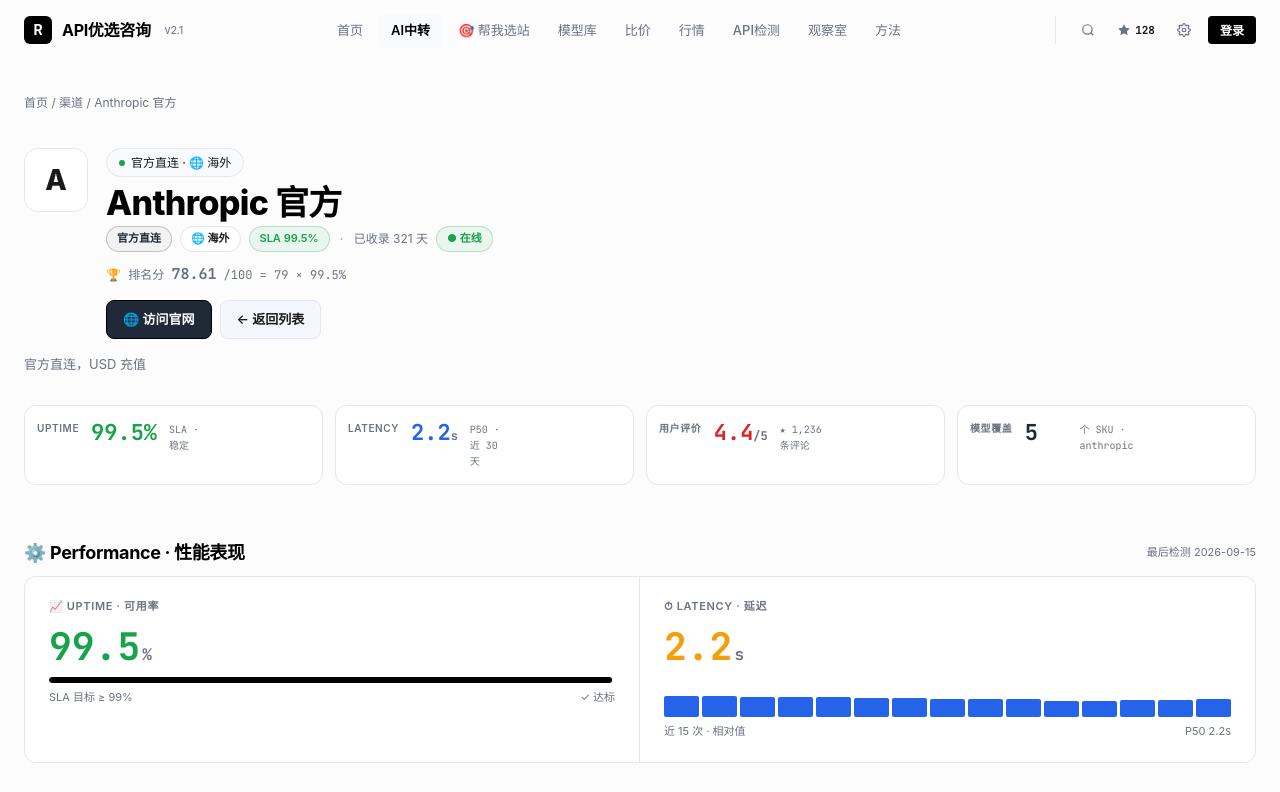
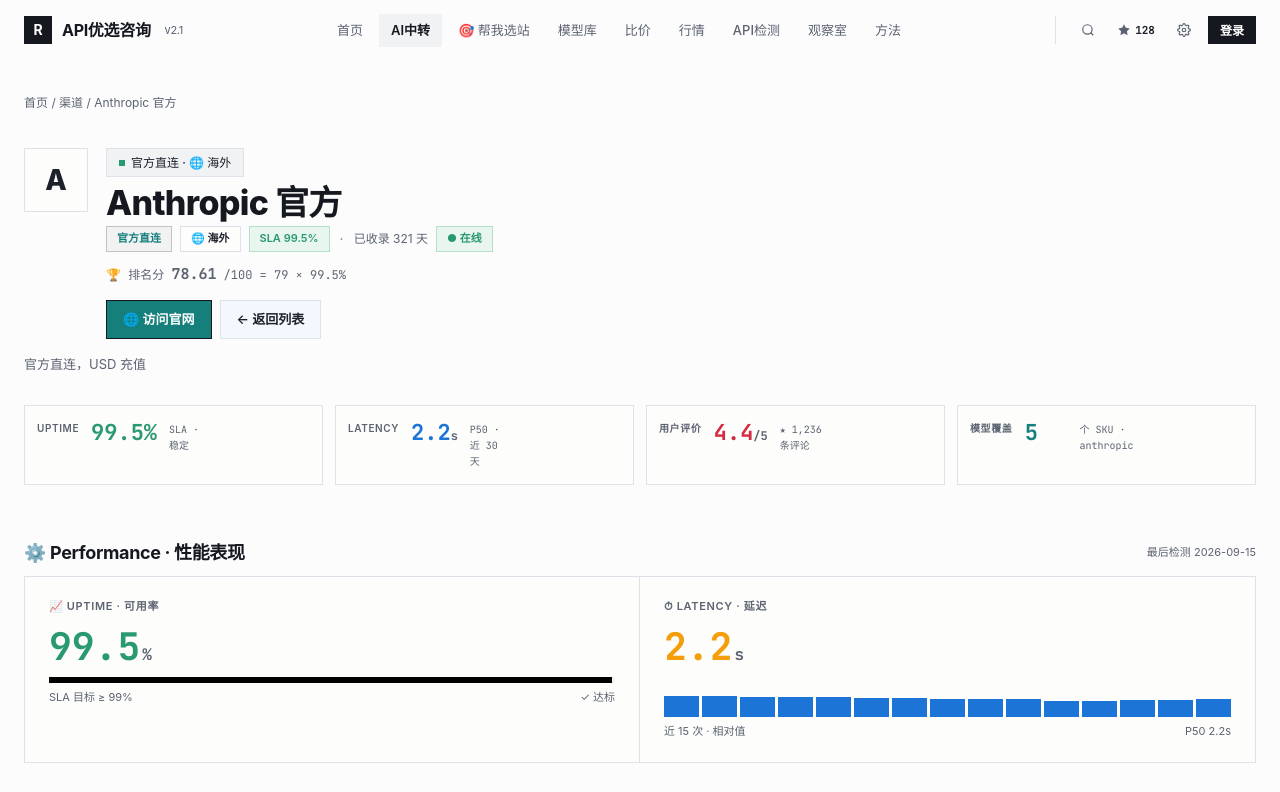
Before and after one commit to suiyue6562/api-radar-mvp, a plain HTML site: page 03_prototype/provider.html in a window 1280 px wide. Shown: the top 792 px of the page. Drawn offline with Linux system fonts and the light colour scheme.

Commit message:
theme: helpaio 配色全面落地 — 深青主题色替换黑底强调、修复站点类型 undefined 徽章、版本 i

```diff
--- a/03_prototype/app.js
+++ b/03_prototype/app.js
@@ -362,7 +362,7 @@ function computeSiteTier(p) {
   return 4;
 }
 const TIER_BADGE = {
-  1: '<span style="display:inline-block;font-size:9px;font-weight:700;padding:1px 6px;border-radius:3px;background:#000;color:#fff;margin-left:5px;vertical-align:1px;" title="质量综合分≥85 且评分≥4.5">精选</span>',
+  1: '<span style="display:inline-block;font-size:9px;font-weight:700;padding:1px 6px;border-radius:3px;background:var(--accent);color:#fff;margin-left:5px;vertical-align:1px;" title="质量综合分≥85 且评分≥4.5">精选</span>',
   2: '<span style="display:inline-block;font-size:9px;font-weight:700;padding:1px 6px;border-radius:3px;background:#fef3c7;color:#92400e;border:1px solid #f59e0b;margin-left:5px;vertical-align:1px;" title="调用量或口碑数领先">热门</span>',
   3: '<span style="display:inline-block;font-size:9px;font-weight:700;padding:1px 6px;border-radius:3px;background:#dcfce7;color:#166534;border:1px solid #16a34a;margin-left:5px;vertical-align:1px;" title="近 60 天新收录">NEW</span>',
 };
--- a/03_prototype/business.html
+++ b/03_prototype/business.html
@@ -14,7 +14,7 @@
 /* === 信息发布站 — okkmax 风格 === */
 .biz-hero { padding: 32px 0 12px; text-align: center; }
 .biz-hero h1 { font-size: 36px; margin-bottom: 6px; font-weight: 800; }
-.biz-hero .gradient-text { background: #000000; -webkit-background-clip: text; background-clip: text; -webkit-text-fill-color: transparent; }
+.biz-hero .gradient-text { background: var(--accent); -webkit-background-clip: text; background-clip: text; -webkit-text-fill-color: transparent; }
 .biz-hero p { color: var(--muted); max-width: 720px; margin: 0 auto 12px; font-size: 14px; }
 
 /* KPI 数字墙 */
@@ -213,8 +213,8 @@
 
 
 
-<script src="data.js?v=20260922h"></script>
-<script src="app.js?v=20260922h"></script>
+<script src="data.js?v=20260922i"></script>
+<script src="app.js?v=20260922i"></script>
 <script>
 function escapeHtml(s) { var d = document.createElement("div"); d.textContent = s || ""; return d.innerHTML; }
 if (typeof renderTopbar === "function") renderTopbar("business");
--- a/03_prototype/provider.html
+++ b/03_prototype/provider.html
@@ -174,14 +174,14 @@
 
 
 
-<script src="data.js?v=20260922h"></script>
-<script src="ads.js?v=20260922h"></script>
-<script src="app.js?v=20260922h"></script>
+<script src="data.js?v=20260922i"></script>
+<script src="ads.js?v=20260922i"></script>
+<script src="app.js?v=20260922i"></script>
 <script>
 function escapeHtml(s) { var d = document.createElement("div"); d.textContent = s || ""; return d.innerHTML; }
 function hashStr(s) { let h = 0; for (let i = 0; i < s.length; i++) h = (h * 31 + s.charCodeAt(i)) | 0; return Math.abs(h); }
 
-const TYPE_MAP = { official: '官方直连', aggregator: '聚合中转', self_host: '自托管开源', gateway: '网关代理', cloud: '云厂商' };
+const TYPE_MAP = { official: '官方直连', aggregator: '聚合中转', self_host: '自托管开源', gateway: '网关代理', cloud: '云厂商', platform: '平台', discount: '折扣站', individual: '个人站', bonus: '返佣站' };
 const TYPE_PILL = { official: 'accent', aggregator: 'purple', self_host: 'success', gateway: 'warning', cloud: '' };
 const REGION_MAP = { global: '🌐 海外', cn: '🇨🇳 国内', self: '🏠 自托管', asia: '🌏 亚太', us: '🇺🇸 美国' };
 
@@ -391,7 +391,7 @@ const PAY_CARDS = {
             <span class="pill ${TYPE_PILL[provider.type] || ''}">${TYPE_MAP[provider.type] || provider.type || '—'}</span>
             ${regionTxt ? '<span class="pill">' + regionTxt + '</span>' : ''}
             ${provider.sla_uptime ? '<span class="pill success">SLA ' + provider.sla_uptime.toFixed(1) + '%</span>' : ''}
-            ${TIER_TXT[tier] ? '<span class="pill" style="background:#000;color:#fff;border-color:#000;">' + TIER_TXT[tier] + '</span>' : ''}
+            ${TIER_TXT[tier] ? '<span class="pill" style="background:var(--accent);color:#fff;border-color:var(--accent);">' + TIER_TXT[tier] + '</span>' : ''}
             <span class="meta-divider">·</span>
             <span style="color:var(--muted);font-size:12px;">已收录 ${daysListed} 天</span>
             ${provider.status === 'online' ? '<span class="pill success">● 在线</span>' : provider.status === 'limited' ? '<span class="pill warning">● 限流</span>' : '<span class="pill warning">● 维护</span>'}
--- a/03_prototype/style.css
+++ b/03_prototype/style.css
@@ -1,35 +1,42 @@
 /* ===== API 优选咨询 · okkmax 极简白底设计系统 ===== */
 :root {
+  /* ===== helpaio.com 配色体系（HSL 原值） ===== */
   /* 背景层级 */
-  --bg-base: #ffffff;          /* 页面主背景 */
-  --bg-deep: #f9fafb;          /* 次级背景（悬浮区分） */
-  --bg-card: #ffffff;          /* 卡片背景 */
-  --bg-card-hover: #f9fafb;    /* 卡片 hover */
-  --bg-glass: #ffffff;
+  --bg-base: hsl(210, 20%, 96%);   /* 冷灰蓝页面底 */
+  --bg-deep: hsl(220, 14%, 95%);   /* 次级背景 */
+  --bg-card: hsl(45, 20%, 99%);    /* 暖白卡片 */
+  --bg-card-hover: hsl(220, 14%, 95%);
+  --bg-glass: hsl(45, 20%, 99%);
 
   /* 边框 */
-  --border: #e5e7eb;           /* 默认浅灰 1px */
-  --border-hover: #1a1a1a;     /* hover 加深为黑 */
-  --border-strong: #d1d5db;
+  --border: hsl(220, 16%, 89%);
+  --border-hover: hsl(178, 72%, 29%);  /* hover 改深青 */
+  --border-strong: hsl(220, 16%, 87%);
 
   /* 文字 */
-  --fg: #1a1a1a;               /* 主文字 - 深灰近黑 */
-  --fg-strong: #000000;        /* 强调文字 */
-  --muted: #6b7280;            /* 次级文字 */
-  --muted-foreground: #9ca3af;/* 最弱文字 */
+  --fg: hsl(222, 18%, 14%);        /* 深海军蓝黑 */
+  --fg-strong: hsl(222, 18%, 10%);
+  --muted: hsl(220, 10%, 40%);
+  --muted-foreground: hsl(220, 10%, 55%);
 
-  /* 强调色（单色，不再渐变） */
-  --accent: #1f2937;           /* 主黑 */
-  --accent-2: #2563eb;         /* 蓝 */
-  --accent-3: #dc2626;         /* 红 */
-  --success: #16a34a;          /* 绿 - 上涨/成功 */
-  --warning: #d97706;          /* 橙 - 警告 */
-  --danger: #dc2626;           /* 红 - 失败 */
+  /* 强调色（helpaio shadcn tokens） */
+  --accent: hsl(178, 72%, 29%);    /* 深青 primary */
+  --accent-2: hsl(212, 76%, 48%);  /* 信息蓝 */
+  --accent-3: hsl(352, 66%, 50%);  /* 玫瑰红 */
+  --success: hsl(158, 58%, 38%);   /* emerald */
+  --warning: hsl(38, 90%, 48%);    /* amber */
+  --danger: hsl(352, 66%, 50%);    /* destructive */
 
-  /* 渐变（保留变量名以兼容，但改为单色 fallback） */
-  --grad-primary: #1f2937;
-  --grad-card: #f9fafb;
-  --grad-card: #ffffff;
+  /* 四色图标体系（theme colors + light 底） */
+  --theme-emerald: hsl(158, 46%, 42%);  --theme-emerald-light: hsl(158, 44%, 95%);
+  --theme-violet: hsl(256, 48%, 58%);   --theme-violet-light: hsl(256, 46%, 96%);
+  --theme-coral: hsl(34, 82%, 52%);     --theme-coral-light: hsl(34, 80%, 95%);
+  --theme-teal: hsl(178, 72%, 29%);     --theme-teal-light: hsl(178, 70%, 95%);
+
+  /* 渐变（保留变量名以兼容） */
+  --grad-primary: hsl(178, 72%, 29%);
+  --grad-card: hsl(45, 20%, 99%);
+  --grad-card: hsl(45, 20%, 99%);
 
   /* 阴影（极简、很轻） */
   --shadow-sm: 0 1px 2px rgba(0,0,0,0.04);
@@ -48,6 +55,11 @@
   --radius-lg: 8px;
   --radius-xl: 12px;
 }
+
+/* ===== helpaio UI 基因：直角 + 系统字体 + 深青交互 ===== */
+*, *::before, *::after { border-radius: 0 !important; }
+::selection { background: hsl(178, 72%, 29%); color: #fff; }
+a, button { transition: color .12s ease, border-color .12s ease, background .12s ease; }
 
 * { box-sizing: border-box; margin: 0; padding: 0; }
 
@@ -210,8 +222,8 @@ input:focus, select:focus, textarea:focus {
   font-weight: 600;
 }
 .btn-primary:hover {
-  background: #000000;
-  border-color: #000000;
+  background: var(--accent);
+  border-color: var(--accent);
 }
 .btn-ghost {
   background: var(--bg-base);
@@ -694,7 +706,7 @@ tbody tr:hover { background: var(--bg-deep); }
   text-decoration: none;
   transition: background 0.15s;
 }
-.topbar-login:hover { background: #000000; }
+.topbar-login:hover { background: var(--accent); }
 @media (max-width: 1100px) {
   .topbar-actions { padding-left: 8px; }
   .topbar-icon-btn { padding: 0 6px; }
```
Also changed, not shown: 03_prototype/admin.html (+8 -8 lines), 03_prototype/compare.html (+3 -3 lines), 03_prototype/events.html (+5 -5 lines), 03_prototype/gray_market.html (+1 -1 lines), 03_prototype/index.html (+11 -11 lines), 03_prototype/method.html (+2 -2 lines), 03_prototype/model.html (+3 -3 lines), 03_prototype/models.html (+4 -4 lines), 03_prototype/pages-list.html (+3 -3 lines), 03_prototype/pick.html (+3 -3 lines), 03_prototype/playground.html (+2 -2 lines), 03_prototype/providers.html (+4 -4 lines), 03_prototype/test.html (+2 -2 lines), 03_prototype/watch.html (+3 -3 lines).
